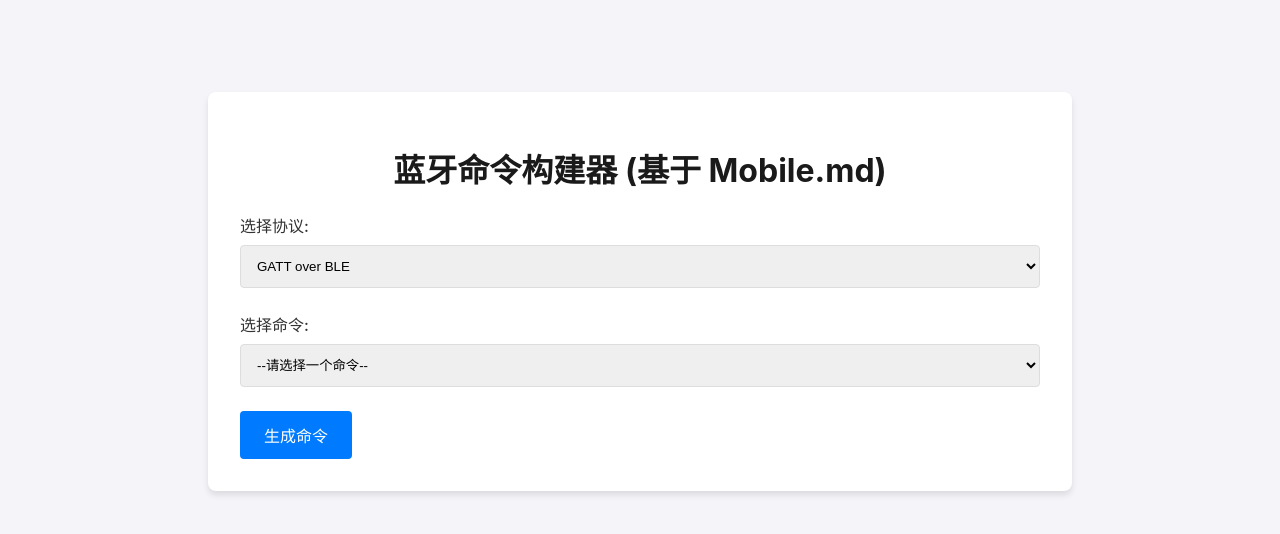
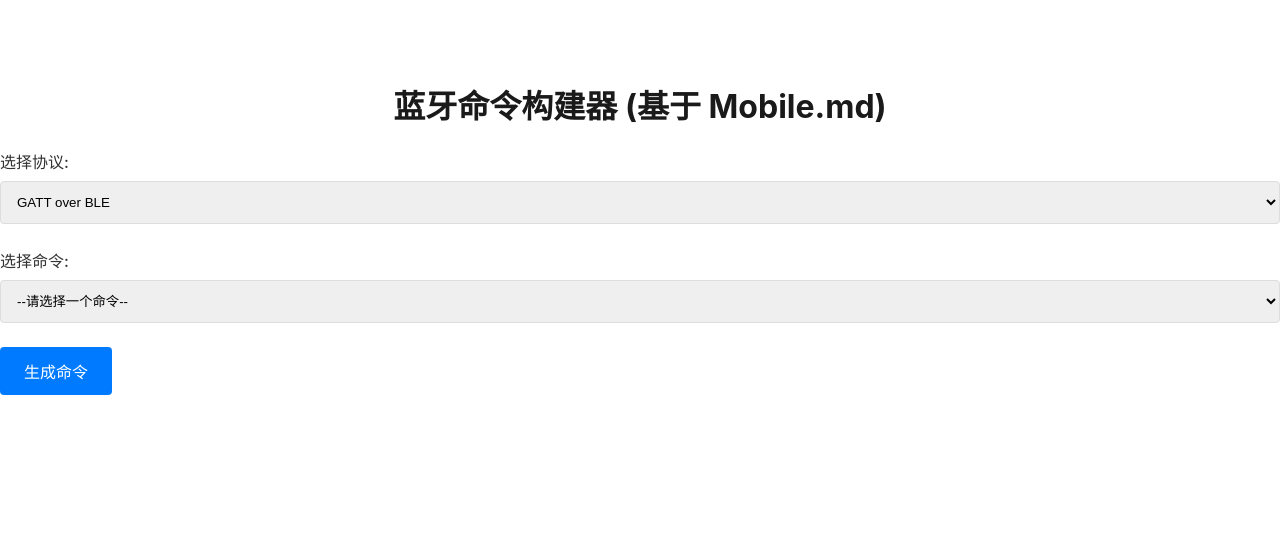
Before and after one commit to highdog/command-builder, a website: page public/command_builder.html in a window 1280 px wide. Drawn offline with Linux system fonts and the light colour scheme.

Commit message:
style(ui): 移除容器背景和边距以改进嵌入样式
调整命令构建器和主界面的样式，移除不必要的背景色、边距和阴影，使其更适合嵌入其他页面
更新文档视图的显示逻辑，仅对管理员显示添加命令按钮
添加从构建器页面注入样式的功能，确保样式一致性

```diff
--- a/public/command_builder.html
+++ b/public/command_builder.html
@@ -8,20 +8,20 @@
     <style>
         body {
             font-family: -apple-system, BlinkMacSystemFont, 'Segoe UI', Roboto, Helvetica, Arial, sans-serif;
-            margin: 2rem;
-            background-color: #f4f4f9;
+            margin: 0;
+            background-color: transparent;
             color: #333;
         }
         h1 {
             color: #1a1a1a;
         }
         .container {
-            background: #fff;
-            padding: 2rem;
-            border-radius: 8px;
-            box-shadow: 0 4px 6px rgba(0,0,0,0.1);
-            max-width: 800px;
-            margin: auto;
+            background: transparent;
+            padding: 0;
+            border-radius: 0;
+            box-shadow: none;
+            max-width: none;
+            margin: 0;
         }
         .form-group {
             margin-bottom: 1.5rem;
```
Also changed, not shown: public/index.html (+21 -3 lines).
